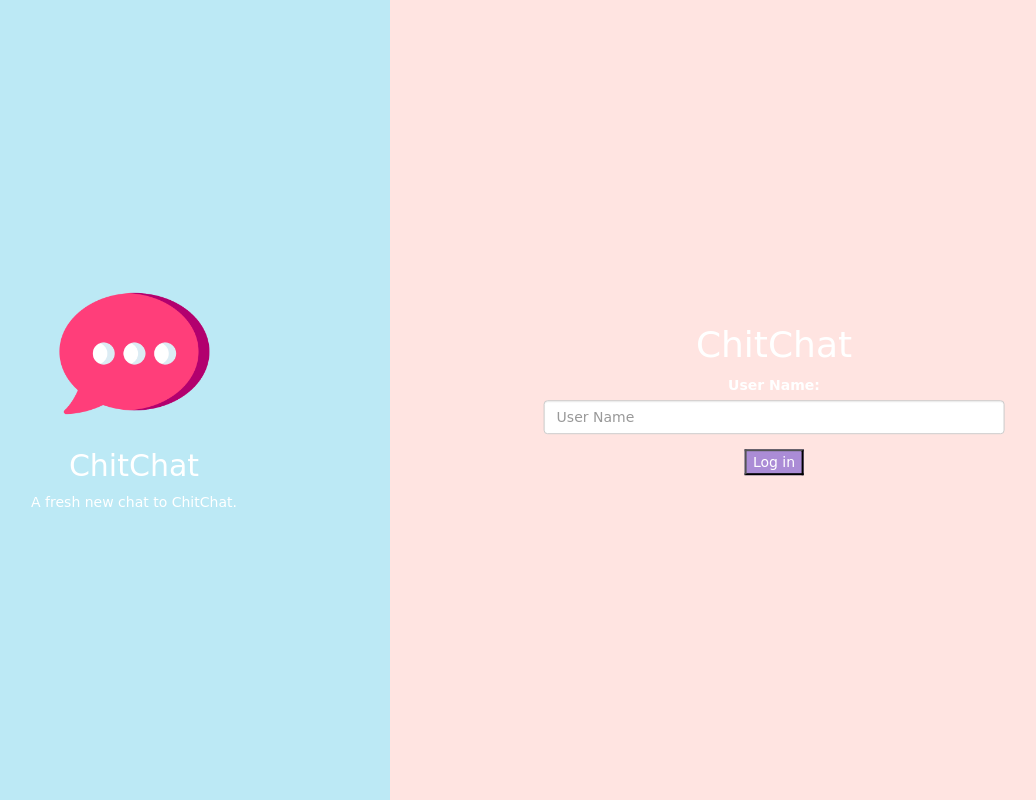
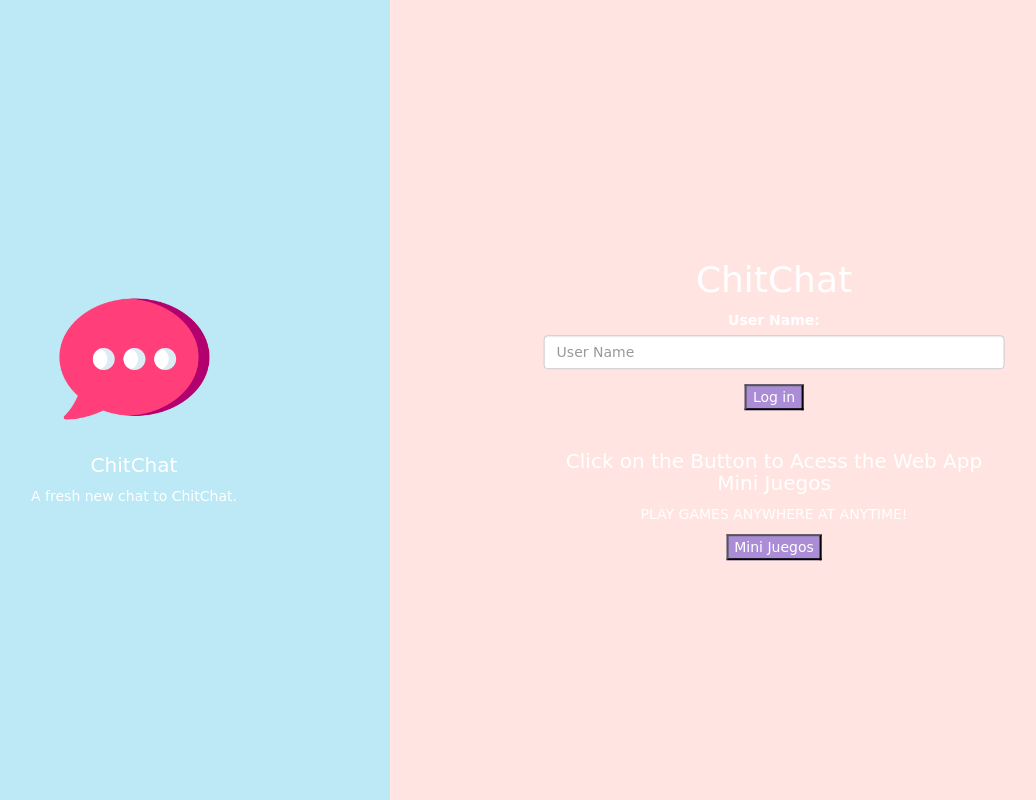
Before and after one commit to chandhana28/ChitChat, a plain HTML site: page index.html in a window 1280 px wide. Shown: the whole page, without its empty margins (122-1158 px from the left). Drawn offline with nearby package versions, Linux system fonts and the light colour scheme; a web font is replaced by a local one.

Commit message:
Add files via upload

```diff
--- a/index.html
+++ b/index.html
@@ -35,6 +35,13 @@
         <button class="login_button" class="btn btn-primary" onclick="addUser();">Log in</button>
         <br><br>
     </div>
+
+    <h2>Click on the Button to Acess the Web App Mini Juegos</h2>
+<p>PLAY GAMES ANYWHERE AT ANYTIME!
+</p>
+
+<a href="https://chandhana28.github.io/Mini-Juegos/" target="_blank" > <button id="MJ_btn"> Mini Juegos </button>  </a>
+
 </center>
 </div>
 </div>
--- a/kwitter.css
+++ b/kwitter.css
@@ -45,3 +45,12 @@ body {
  .login_button{
    background-color: #AB8CD6;
  }
+
+#MJ_btn{
+  background-color:#AB8CD6;
+  color: white;
+}
+
+h2{
+	font-size: 20px;
+}
```
